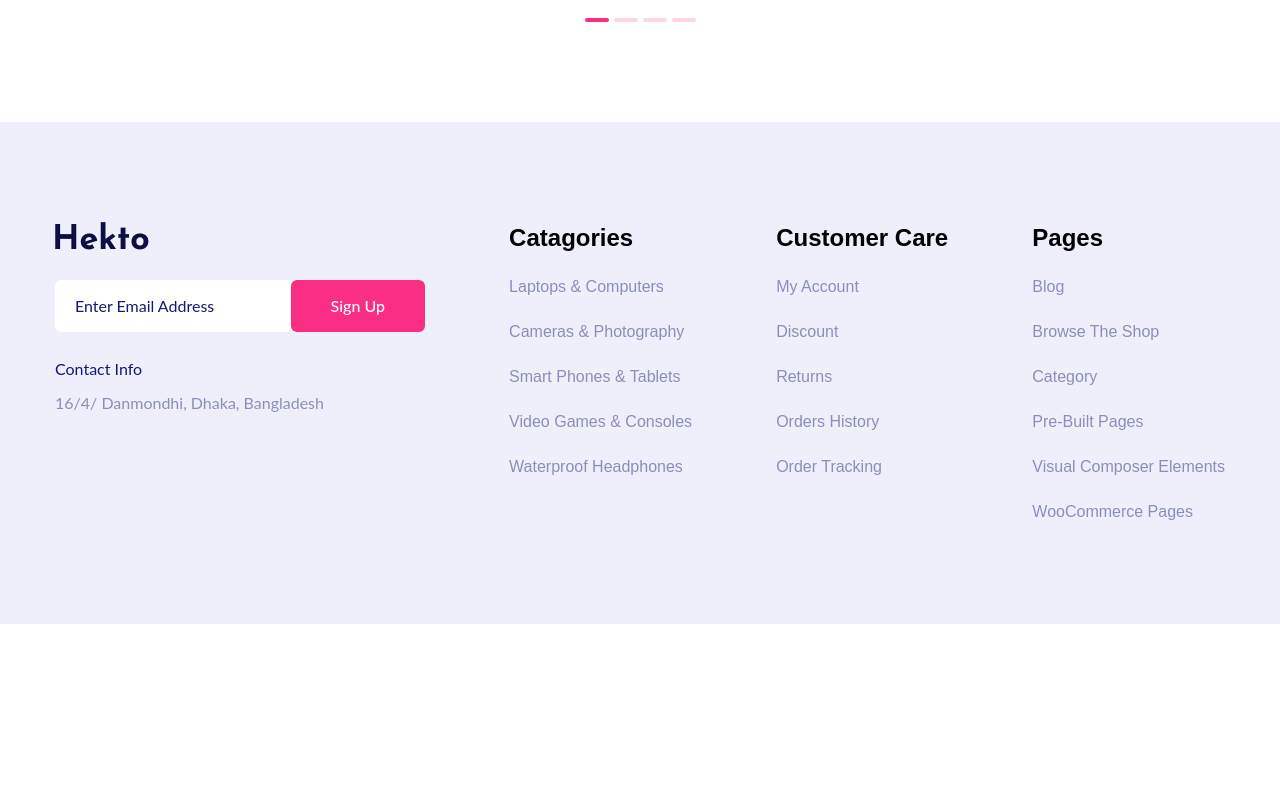
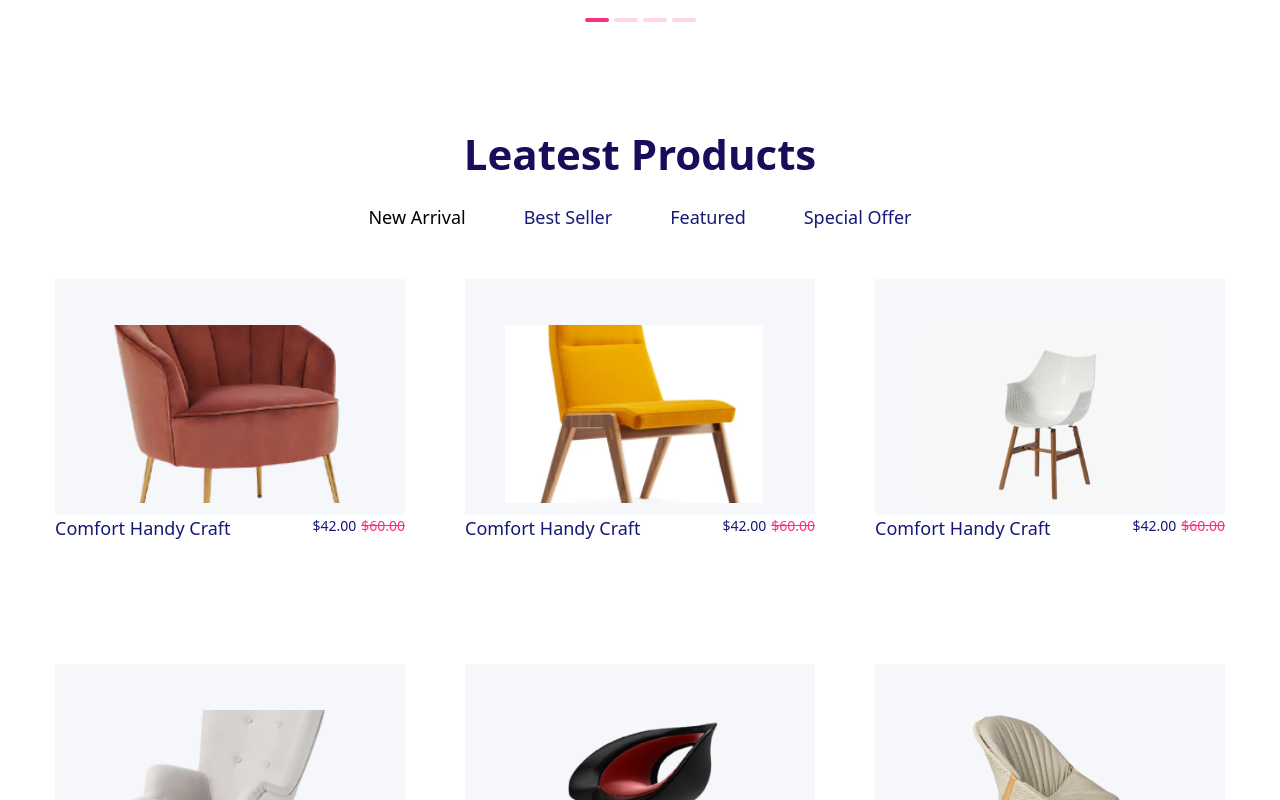
Before and after one commit to siamtalukder484/hekto-ecommerce, a React (Vite) app: page / in a window 1280 px wide. Shown: the part 1460-2260 px from the top of the page. Before the commit the page ends 2084 px from the top, so only its background shows below. Built offline with nearby package versions, Linux system fonts and the light colour scheme.

Commit message:
home_leatest_product_section_develop_complete

```diff
--- a/src/pages/home/Home.jsx
+++ b/src/pages/home/Home.jsx
@@ -1,6 +1,7 @@
 import React from 'react'
 import Homebaner from './homebaner/Homebaner'
 import Featuredproduct from './featuredproducts/Featuredproduct'
+import Leatestproduct from './leatestproduct/Leatestproduct'
 
 
 const Home = () => {
@@ -8,6 +9,7 @@ const Home = () => {
     <>
       <Homebaner/>
       <Featuredproduct/>
+      <Leatestproduct/>
     </>
 
   )
--- a/src/pages/home/featuredproducts/Featuredproduct.jsx
+++ b/src/pages/home/featuredproducts/Featuredproduct.jsx
@@ -50,7 +50,7 @@ const Featuredproduct = () => {
                 <div className='text-center mb-[48px]'>
                     <Subheading text="Featured Products" style="text-[42px] text-[#1A0B5B] font-[700] capitalize "/>
                 </div>
-                <div className='flex item-center  justify-between gap-x-[29px] '>
+                <div className='flex item-center  justify-between gap-x-[29px] flex-wrap '>
                     {
                         featurdproductarray.map((item , index)=>(
                             <div key={index} className='featured_product_cart_box cursor-pointer w-[270px] bg-[#F6F7FB] rounded-[10px] '>
--- /dev/null
+++ b/src/pages/home/leatestproduct/Leatestproduct.css
@@ -0,0 +1,12 @@
+.leatest_product_cart_icon{
+    visibility: hidden;
+}
+.leatest_product_cart_box:hover .leatest_product_cart_icon{
+    visibility: visible;
+    transition: all linear 0.3s;
+}
+.leatest_product_link:hover{
+    color: #FB2E86;
+    text-decoration: underline #FB2E86;
+    transition: all linear 0.3s;
+}
--- /dev/null
+++ b/src/pages/home/leatestproduct/Leatestproduct.jsx
@@ -0,0 +1,105 @@
+import React from 'react'
+import Nanohead from '../../../utilities/nanohead/Nanohead'
+import productone from '../../../images/image7.png'
+import producttwo from '../../../images/image8.png'
+import productthree from '../../../images/image9.png'
+import productfour from '../../../images/image10.png'
+import productfive from '../../../images/image11.png'
+import productsix from '../../../images/image12.png'
+import Peras from '../../../utilities/Peras'
+import Subheading from '../../../utilities/subheading/Subheading'
+import { LuShoppingCart } from "react-icons/lu";
+import { GiSelfLove } from "react-icons/gi";
+import { FaSearchPlus } from "react-icons/fa";
+import { NavLink } from 'react-router-dom'
+import './Leatestproduct.css'
+const Leatestproduct = () => {
+    //leatestproduct array
+    let leatestproductarray = [
+        {
+            id: 1,
+            img : productone,
+            name : "Comfort Handy Craft",
+            newprice:"$42.00",
+            oldprice : "$60.00",
+        },
+        {
+            id: 2,
+            img : producttwo,
+            name : "Comfort Handy Craft",
+            newprice:"$42.00",
+            oldprice : "$60.00",
+        },
+        {
+            id: 3,
+            img : productthree,
+            name : "Comfort Handy Craft",
+            newprice:"$42.00",
+            oldprice : "$60.00",
+        },
+        {
+            id: 4,
+            img : productfour,
+            name : "Comfort Handy Craft",
+            newprice:"$42.00",
+            oldprice : "$60.00",
+        },
+        {
+            id: 5,
+            img : productfive,
+            name : "Comfort Handy Craft",
+            newprice:"$42.00",
+            oldprice : "$60.00",
+        },
+        {
+            id: 6,
+            img : productsix,
+            name : "Comfort Handy Craft",
+            newprice:"$42.00",
+            oldprice : "$60.00",
+        },
+    ]
+
+  return (
+    <section className=' pb-[100px] bg-[#fff]'>
+        <div className='max-w-container mx-auto'>
+            <div className='leatest_product_container'>
+                <div className='text-center mb-[48px]'>
+                    <Subheading text="Leatest Products" style="text-[42px] text-[#1A0B5B] font-[700] capitalize "/>
+                    <div className='flex item-center  justify-center gap-x-[58px] mt-[19px]'>
+                        <NavLink className="leatest_product_link text-[##151875] text-[18px] font-[400] capitalize" to = "#">New Arrival</NavLink>
+                        <NavLink className="leatest_product_link text-[#151875] text-[18px] font-[400] capitalize" to = "#">Best Seller</NavLink>
+                        <NavLink className="leatest_product_link text-[#151875] text-[18px] font-[400] capitalize" to = "#">Featured</NavLink>
+                        <NavLink className="leatest_product_link text-[#151875] text-[18px] font-[400] capitalize" to = "#">Special Offer</NavLink>
+                    </div>
+                </div>
+                <div className='flex item-center  justify-between gap-x-[37px] gap-y-[116px] flex-wrap '>
+                    {
+                        leatestproductarray.map((item , index)=>(
+                            <div key={index} className='leatest_product_cart_box cursor-pointer w-[350px] bg-[#F6F7FB] rounded-[10px] relative'>
+                                <div className='flex item-center justify-left flex-col gap-y-[15px] absolute left-[20px] bottom-[50px] '>
+                                    <LuShoppingCart className='leatest_product_cart_icon text-[#2F1AC4] text-[20px] font-[500] ' />
+                                    <GiSelfLove className='leatest_product_cart_icon text-[#1389FF] text-[20px] font-[500]'  />
+                                    <FaSearchPlus className='leatest_product_cart_icon text-[#1389FF] text-[20px] font-[500]' />
+                                </div>
+                                <div className='w-[100%] h-[236px] bg-[#F6F7FB] pt-[46px] pr-[52px] pb-[12px] pl-[40px]'>
+                                    <img className='w-[100%] h-[100%] object-cover' src={item.img} alt="not found" />
+                                </div>
+                                <div className='flex item-center  justify-between gap-x-[50px] cursor-pointer text-center bg-[#fff]'>
+                                    <Nanohead text={item.name} style='text-[18px] text-[#151875] font-[500] capitalize '/>
+                                    <div className='flex item-center  justify-right gap-x-[5px]'>
+                                        <Peras text={item.newprice} style="text-[center] text-[#151875] text-[14px] font-[400] mb-[12px]"/>
+                                        <del className=' text-[center] text-[#FB2E86] text-[14px] font-[400] pb-[12px]'>{item.oldprice}</del>
+                                    </div>
+                                </div>
+                            </div>
+                        ))
+                    }
+                </div>
+            </div>
+        </div>
+    </section>
+  )
+}
+
+export default Leatestproduct
```
